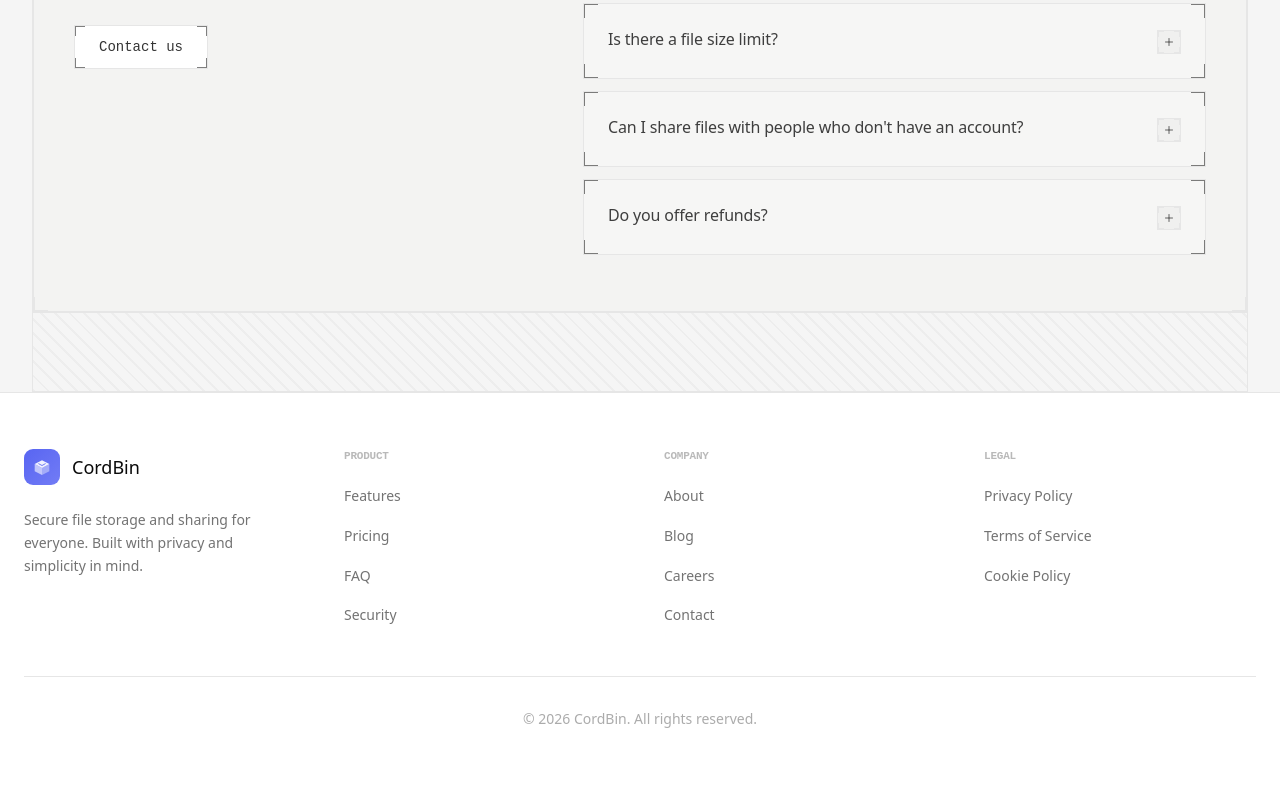
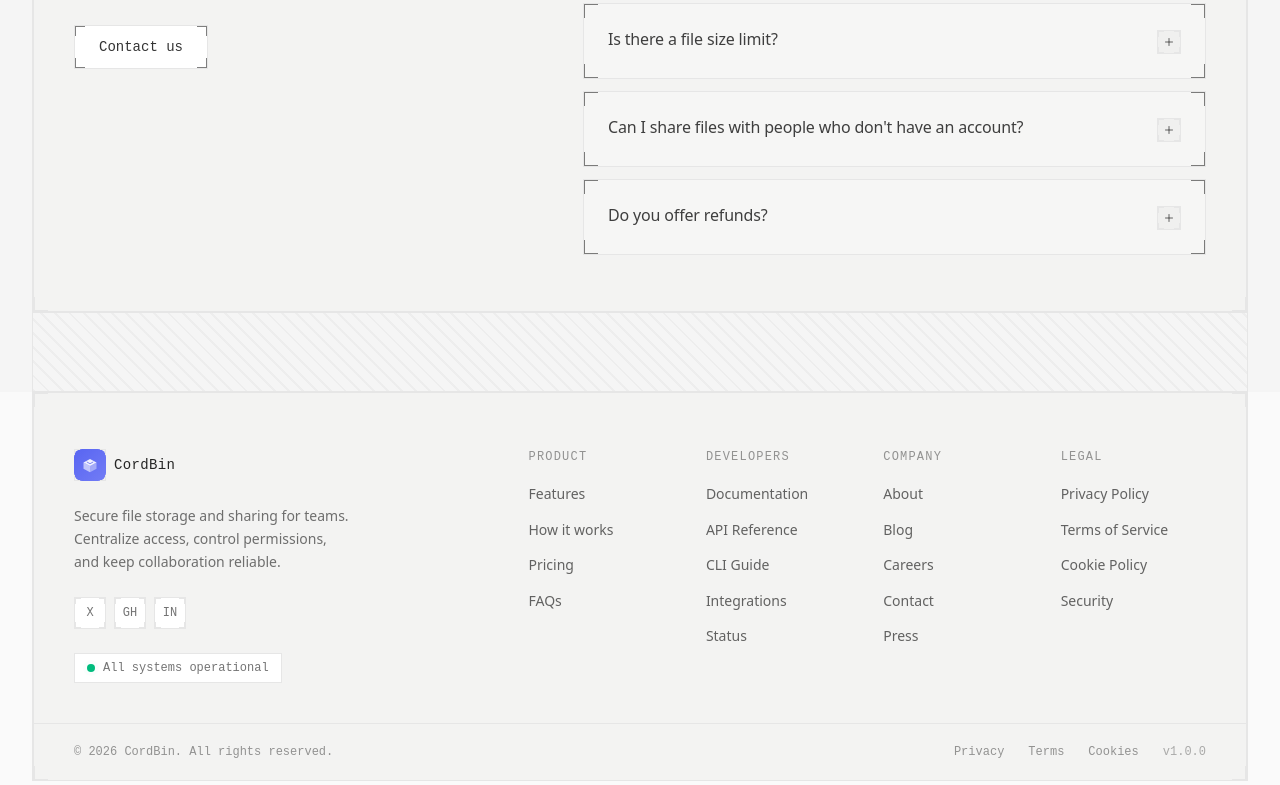
Before and after one commit to L3NNX/CordBin, a React (Vite) app in the folder frontend/: page / in a window 1280 px wide. Shown: the part 4193-4978 px from the top of the page. Built offline with nearby package versions, Linux system fonts and the light colour scheme; no server answers.

Commit message:
design(ui): footer section redesign

```diff
--- a/frontend/src/components/layout/Footer.jsx
+++ b/frontend/src/components/layout/Footer.jsx
@@ -1,68 +1,135 @@
-
+// components/layout/Footer.jsx
+import React from "react";
 
 const footerLinks = [
   {
-    title: 'Product',
+    title: "Product",
     links: [
-      { label: 'Features', href: '#features' },
-      { label: 'Pricing', href: '#pricing' },
-      { label: 'FAQ', href: '#faq' },
-      { label: 'Security', href: '#' },
+      { label: "Features", href: "#features" },
+      { label: "How it works", href: "#how-it-works" },
+      { label: "Pricing", href: "#pricing" },
+      { label: "FAQs", href: "#faqs" },
     ],
   },
   {
-    title: 'Company',
+    title: "Developers",
     links: [
-      { label: 'About', href: '#' },
-      { label: 'Blog', href: '#' },
-      { label: 'Careers', href: '#' },
-      { label: 'Contact', href: '#' },
+      { label: "Documentation", href: "#" },
+      { label: "API Reference", href: "#" },
+      { label: "CLI Guide", href: "#" },
+      { label: "Integrations", href: "#" },
+      { label: "Status", href: "#" },
     ],
   },
   {
-    title: 'Legal',
+    title: "Company",
     links: [
-      { label: 'Privacy Policy', href: '#' },
-      { label: 'Terms of Service', href: '#' },
-      { label: 'Cookie Policy', href: '#' },
+      { label: "About", href: "#" },
+      { label: "Blog", href: "#" },
+      { label: "Careers", href: "#" },
+      { label: "Contact", href: "/contact" },
+      { label: "Press", href: "#" },
+    ],
+  },
+  {
+    title: "Legal",
+    links: [
+      { label: "Privacy Policy", href: "#" },
+      { label: "Terms of Service", href: "#" },
+      { label: "Cookie Policy", href: "#" },
+      { label: "Security", href: "#" },
     ],
   },
 ];
 
+const socialLinks = [
+  { label: "X", href: "https://x.com" },
+  { label: "GH", href: "https://github.com" },
+  { label: "IN", href: "https://linkedin.com" },
+];
+
 const Footer = () => {
   return (
-    <footer className="border-t border-border/60 bg-card" data-testid="footer">
-      <div className="container mx-auto max-w-6xl px-6 py-6 lg:py-14">
-        <div className="mb-12 grid gap-12 md:grid-cols-4">
+    <footer className="w-full px-3 sm:px-6 lg:px-8" data-testid="footer">
+      <div className="mx-auto w-full max-w-[1720px] border-x border-black/12">
+        <div className="relative border border-black/12 bg-[#f3f3f2]">
+          {/* Corner brackets */}
+          <span aria-hidden="true" className="pointer-events-none absolute inset-0 z-10">
+            <span className="absolute left-0 top-0 h-3.5 w-3.5 border-l border-t border-black/30" />
+            <span className="absolute right-0 top-0 h-3.5 w-3.5 border-r border-t border-black/30" />
+            <span className="absolute bottom-0 left-0 h-3.5 w-3.5 border-b border-l border-black/30" />
+            <span className="absolute bottom-0 right-0 h-3.5 w-3.5 border-b border-r border-black/30" />
+          </span>
+
+          <div className="grid gap-12 px-6 pt-10 pb-10 sm:px-8 sm:pt-12 lg:grid-cols-[1.2fr_2fr] lg:px-10 lg:pt-14">
             {/* Brand */}
-          <div>
-            <a href="/" className="mb-6 flex items-center gap-3">
-              <div className="h-9 w-9">
-              <img
-                src="/favicon.svg"
-                alt="CordBin Logo"
-                className="h-full w-full"
-              />
-            </div>
-              <span className="font-display text-lg text-foreground">CordBin</span>
-            </a>
-            <p className="max-w-xs text-sm leading-relaxed text-muted-foreground">
-              Secure file storage and sharing for everyone. Built with privacy and simplicity in mind.
-            </p>
+            <div className="flex flex-col gap-6">
+              <div className="inline-flex items-center gap-2">
+                <div className="relative flex h-8 w-8 items-center justify-center bg-inherit">
+                  <span aria-hidden="true" className="pointer-events-none absolute inset-0">
+                    <span className="absolute left-0 top-0 h-1.5 w-1.5 border-l border-t border-black/30" />
+                    <span className="absolute right-0 top-0 h-1.5 w-1.5 border-r border-t border-black/30" />
+                    <span className="absolute bottom-0 left-0 h-1.5 w-1.5 border-b border-l border-black/30" />
+                    <span className="absolute bottom-0 right-0 h-1.5 w-1.5 border-b border-r border-black/30" />
+                  </span>
+                  <img src="/favicon.svg" alt="CordBin" className="h-8 w-8" />
                 </div>
 
-          {/* Link columns */}
+                <span className="font-mono text-sm font-medium tracking-wide text-black/85">
+                  CordBin
+                </span>
+              </div>
+
+              <p className="max-w-[280px] text-sm leading-relaxed text-black/55">
+                Secure file storage and sharing for teams. Centralize access, control permissions,
+                and keep collaboration reliable.
+              </p>
+
+              {/* Social */}
+              <div className="flex items-center gap-2">
+                {socialLinks.map((item) => (
+                  <a
+                    key={item.label}
+                    href={item.href}
+                    target="_blank"
+                    rel="noopener noreferrer"
+                    className="relative inline-flex h-8 w-8 items-center justify-center border border-black/12 bg-white font-mono text-xs text-black/55 transition-colors hover:bg-black/5 hover:text-black/80"
+                    aria-label={item.label}
+                  >
+                    <span aria-hidden="true" className="pointer-events-none absolute inset-0">
+                      <span className="absolute left-0 top-0 h-1.5 w-1.5 border-l border-t border-black/30" />
+                      <span className="absolute right-0 top-0 h-1.5 w-1.5 border-r border-t border-black/30" />
+                      <span className="absolute bottom-0 left-0 h-1.5 w-1.5 border-b border-l border-black/30" />
+                      <span className="absolute bottom-0 right-0 h-1.5 w-1.5 border-b border-r border-black/30" />
+                    </span>
+                    {item.label}
+                  </a>
+                ))}
+              </div>
+
+              {/* Status */}
+              <div className="inline-flex w-fit items-center gap-2 border border-black/10 bg-white px-3 py-1.5">
+                <span className="relative flex h-2 w-2">
+                  <span className="absolute inline-flex h-full w-full animate-ping rounded-full bg-emerald-400 opacity-60" />
+                  <span className="relative inline-flex h-2 w-2 rounded-full bg-emerald-500" />
+                </span>
+                <span className="font-mono text-xs text-black/55">All systems operational</span>
+              </div>
+            </div>
+
+            {/* Links */}
+            <div className="grid grid-cols-2 gap-8 sm:grid-cols-4">
               {footerLinks.map((group) => (
                 <div key={group.title}>
-              <h3 className="mb-5 font-mono text-[11px] uppercase tracking-[0.12em] text-muted-foreground/50">
+                  <p className="mb-4 font-mono text-xs uppercase tracking-widest text-black/40">
                     {group.title}
-              </h3>
-              <ul className="space-y-3.5">
+                  </p>
+                  <ul className="flex flex-col gap-2.5">
                     {group.links.map((link) => (
                       <li key={link.label}>
                         <a
                           href={link.href}
-                      className="text-sm text-muted-foreground transition-colors duration-150 hover:text-accent"
+                          className="text-sm text-black/60 transition-colors hover:text-black/90"
                         >
                           {link.label}
                         </a>
@@ -72,12 +139,29 @@ const Footer = () => {
                 </div>
               ))}
             </div>
+          </div>
 
           {/* Bottom bar */}
-        <div className="border-t border-border/60 pt-8 text-center">
-          <p className="text-sm text-muted-foreground/60">
+          <div className="border-t border-black/10 px-6 py-5 sm:px-8 lg:px-10">
+            <div className="flex flex-col gap-3 sm:flex-row sm:items-center sm:justify-between">
+              <p className="font-mono text-xs text-black/40">
                 © {new Date().getFullYear()} CordBin. All rights reserved.
               </p>
+
+              <div className="flex items-center gap-6">
+                <a className="font-mono text-xs text-black/40 transition-colors hover:text-black/70" href="#">
+                  Privacy
+                </a>
+                <a className="font-mono text-xs text-black/40 transition-colors hover:text-black/70" href="#">
+                  Terms
+                </a>
+                <a className="font-mono text-xs text-black/40 transition-colors hover:text-black/70" href="#">
+                  Cookies
+                </a>
+                <span className="font-mono text-xs text-black/30">v1.0.0</span>
+              </div>
+            </div>
+          </div>
         </div>
       </div>
     </footer>
```
Lines whose indentation alone changed are shown as unchanged.
